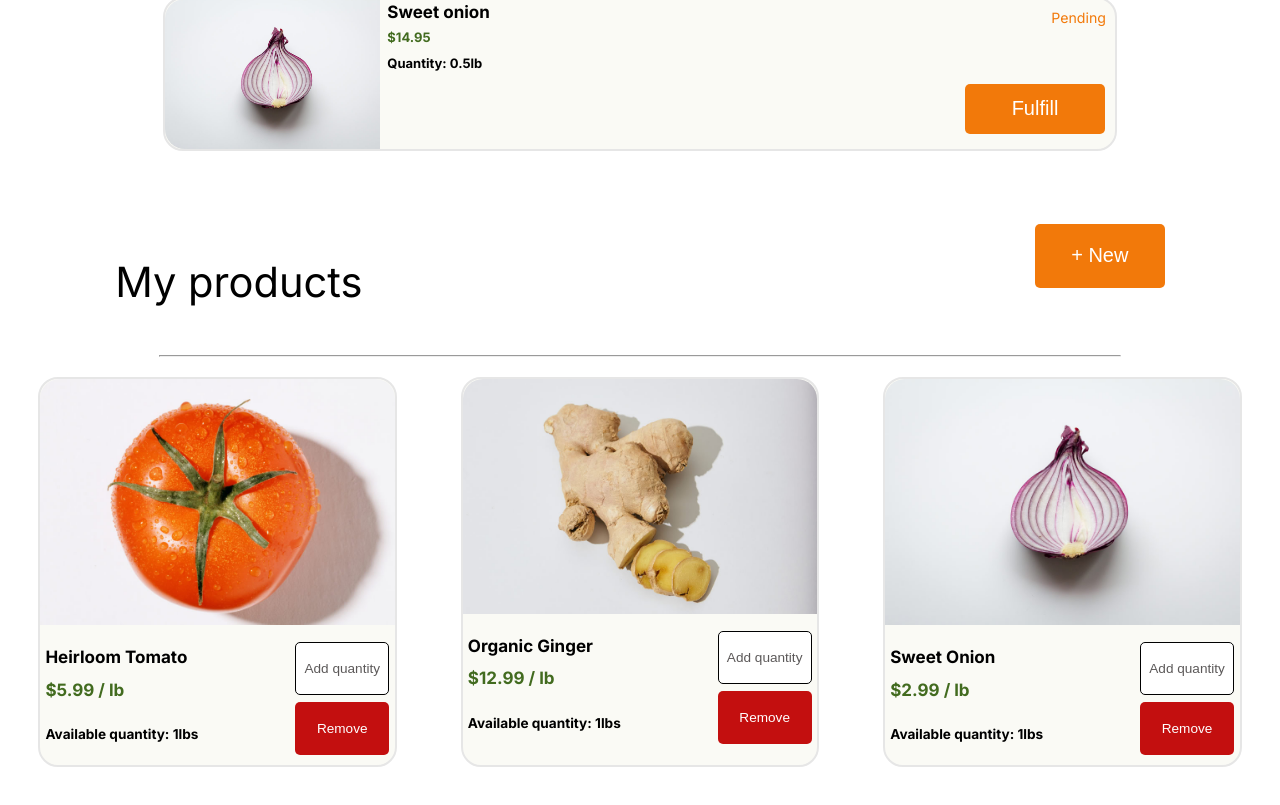
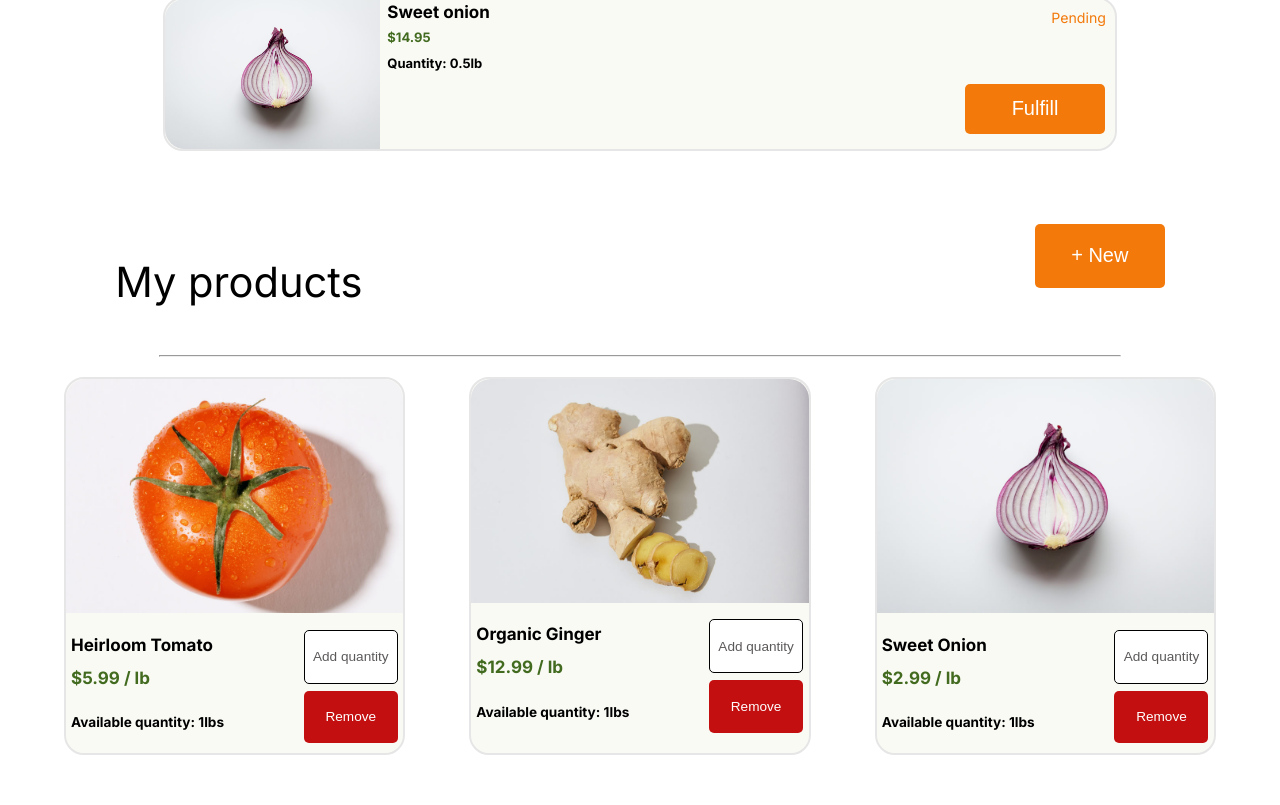
Before and after one commit to Josephdada01/fresh-fetch, a React (Create React App) app in the folder frontend/fresh-fetch/: page /dashboard in a window 1280 px wide. Shown: the part 640-1445 px from the top of the page. Built offline with nearby package versions, Linux system fonts and the light colour scheme; a web font is replaced by a local one.

Commit message:
Minor style changes

```diff
--- a/frontend/fresh-fetch/src/styles/Dashboard.css
+++ b/frontend/fresh-fetch/src/styles/Dashboard.css
@@ -44,7 +44,7 @@
 
 /* Container for all the orders */
 .all-orders {
-    margin-inline: 6vw;
+    margin-inline: 4vw;
     max-width: 100%;
     display: grid;
     justify-content: center;
@@ -55,7 +55,7 @@
 
 /* Container for all products */
 .vendor-products {
-    margin-inline: 3vw;
+    margin-inline: 5vw;
     margin-bottom: 60px;
     max-width: 100%;
     display: grid;
--- a/frontend/fresh-fetch/src/styles/ProducePage.css
+++ b/frontend/fresh-fetch/src/styles/ProducePage.css
@@ -142,7 +142,7 @@ img {
 
 /* Container for all the produce components */
 .produces {
-    margin-inline: 3vw;
+    margin-inline: 5vw;
     margin-bottom: 60px;
     max-width: 100%;
     display: grid;
```
